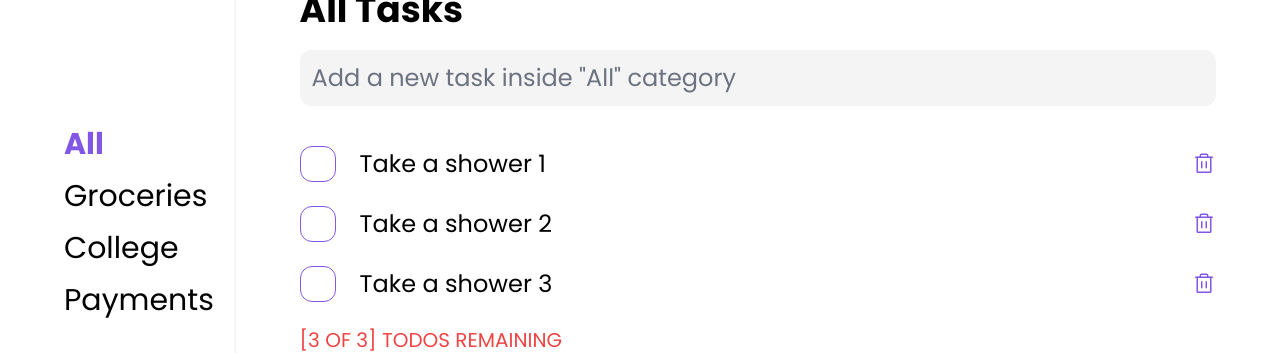
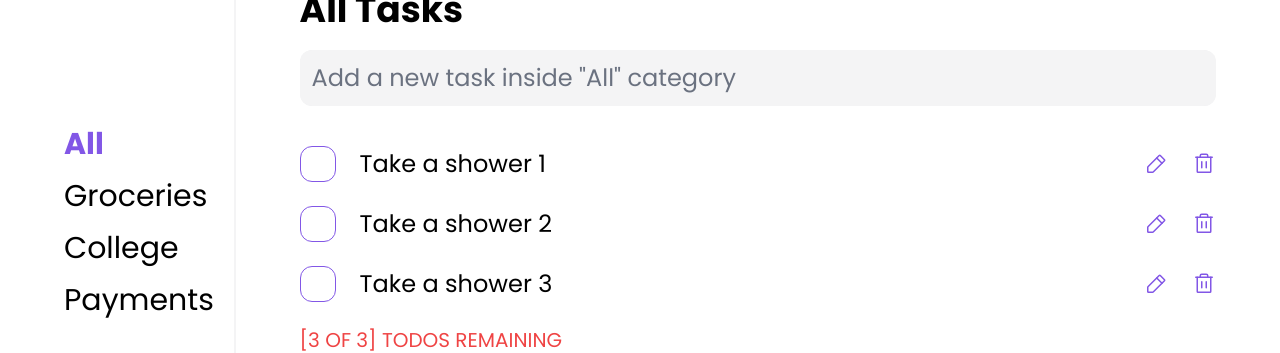
Before and after one commit to Sn0wye/spaces, a React (Vite) app: page / in a window 1280 px wide. Shown: the top 353 px of the page. Built offline with nearby package versions, Linux system fonts and the light colour scheme; the HTML template or start-up script is replaced by a standard one.

Commit message:
dar ammend

```diff
--- a/src/Components/TodoRow.tsx
+++ b/src/Components/TodoRow.tsx
@@ -1,31 +1,52 @@
-import { Trash } from "phosphor-react";
+import { PencilSimple, Trash } from "phosphor-react";
+import { useState } from "react";
 import { Todo } from "../types/todo";
 
 type TodoProps = {
   todo: Todo;
   handleDeleteTodo: (id: string) => void;
   handleCheckTodo: (id: string) => void;
+  handleUpdateTodo: (id: string, newTask: string) => void;
 };
 
 export const TodoRow = ({
   todo: { task, isCompleted, id },
   handleDeleteTodo,
   handleCheckTodo,
+  handleUpdateTodo,
 }: TodoProps) => {
+  const [newTask, setNewTask] = useState(task);
+  const [showUpdateModal, setShowUpdateModal] = useState(false);
+
+  function handleToggleShowModal() {
+    setShowUpdateModal(!showUpdateModal);
+  }
+
   return (
     <div className="flex items-center mb-6 justify-between">
       <div className="flex items-center gap-6">
         <input
           type="checkbox"
           checked={isCompleted}
-          className="w-9 h-9 border-brand rounded-xl"
+          className="w-9 h-9 border-brand rounded-xl checked:bg-brand"
           onChange={() => handleCheckTodo(id)}
         />
-        <p className="text-2xl font-regular">{task}</p>
+        <p
+          className={`text-2xl font-regular ${
+            isCompleted ? "line-through" : ""
+          }`}
+        >
+          {task}
+        </p>
       </div>
-      <button aria-label="Delete a todo" onClick={() => handleDeleteTodo(id)}>
-        <Trash size={24} className=" text-brand" />
-      </button>
+      <div className="flex gap-6">
+        <button aria-label="Update a todo" onClick={handleToggleShowModal}>
+          <PencilSimple size={24} className="text-brand" />
+        </button>
+        <button aria-label="Delete a todo" onClick={() => handleDeleteTodo(id)}>
+          <Trash size={24} className=" text-brand" />
+        </button>
+      </div>
     </div>
   );
 };
--- a/src/Components/Todos.tsx
+++ b/src/Components/Todos.tsx
@@ -51,6 +51,20 @@ export const Todos = () => {
     });
     setTodos(updatedTodos);
   }
+
+  function handleUpdateTodo(id: string, newTask: string) {
+    const updatedTodos = todos.map((todo) => {
+      if (todo.id === id) {
+        return {
+          ...todo,
+          task: newTask,
+        };
+      }
+      return todo;
+    });
+    setTodos(updatedTodos);
+  }
+
   return (
     <div className="w-full h-full">
       <AddTodo
@@ -65,6 +79,7 @@ export const Todos = () => {
           todo={todo}
           handleDeleteTodo={handleDeleteTodo}
           handleCheckTodo={handleCheckTodo}
+          handleUpdateTodo={handleUpdateTodo}
         />
       ))}
 
```
